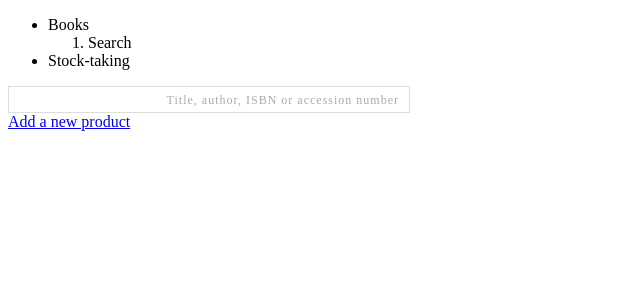
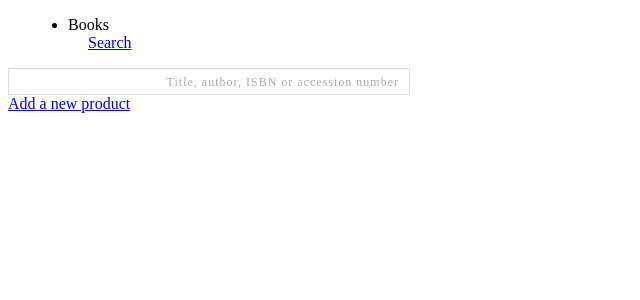
Before and after one commit to rahul-sekhar/story-rev, a Rails app: page /admin in a window 1280 px wide. Shown: the top 300 px of the page, without its empty margins (0-640 px from the left). Run offline with Rails 7, Linux system fonts and the light colour scheme; the visitor is signed in with stand-in values (Sample User, id 1); style sheets or scripts are compiled from the project's sources; parts of the project's set-up code (start-up, migrations or seed data) failed here and were passed over; some libraries are stand-ins or nearby versions.

Commit message:
Started store, changed admin product header nav

```diff
--- a/app/assets/stylesheets/admin/products.css.scss
+++ b/app/assets/stylesheets/admin/products.css.scss
@@ -79,3 +79,21 @@ tr.selected {
         padding-bottom:5px;
     }
 }
+
+.top-nav {
+    @include clearfix;
+    li {
+        float:left;
+        margin-left: 20px;
+    }
+    ol {
+        padding: 0;
+        list-style-type:none;
+        li:before {
+            content: '>';
+        }
+        li:first-child:before {
+            content: none;
+        }
+    }
+}
--- a/app/controllers/admin/products_controller.rb
+++ b/app/controllers/admin/products_controller.rb
@@ -28,7 +28,7 @@ class Admin::ProductsController < Admin::ApplicationController
   def create
     @product = Product.new(params[:product])
     if @product.save
-      redirect_to admin_products_path, :notice => "Product created - its accession number is #{@product.accession_id}"
+      redirect_to product_path(@product), :notice => "Product created - its accession number is #{@product.accession_id}"
     else
       flash.now.alert = "Some fields are not valid"
       render "new"
--- /dev/null
+++ b/app/controllers/pages_controller.rb
@@ -0,0 +1,6 @@
+class PagesController < ApplicationController
+
+  def store
+    @products = Product.all
+  end
+end
--- a/app/views/admin/products/index.html.erb
+++ b/app/views/admin/products/index.html.erb
@@ -3,12 +3,9 @@
     Books
     <ol>
       <li>
-        Search
+        <%= link_to "Search", admin_products_path %>
       </li>
     </ol>
-  <li>
-    Stock-taking
-  </li>
 </ul>
 
 <input name="product-search" id="product-search" />
--- /dev/null
+++ b/app/views/pages/store.html.erb
@@ -0,0 +1,3 @@
+<section id="products">
+
+</section>
--- a/config/routes.rb
+++ b/config/routes.rb
@@ -1,5 +1,9 @@
 StoryRev::Application.routes.draw do
 
+  root :to => "pages#store"
+  resources :products
+
+  # Admin routes
   namespace :admin do
     get "logout" => "sessions#destroy", :as => "logout"
     get "login" => "sessions#new", :as => "login"
```
Also changed, not shown: app/views/admin/products/edit.html.erb (+4 -7 lines), app/views/admin/products/new.html.erb (+2 -5 lines), app/views/admin/products/show.html.erb (+4 -8 lines), app/views/products/_cover.html.erb (+6 -1 lines).
